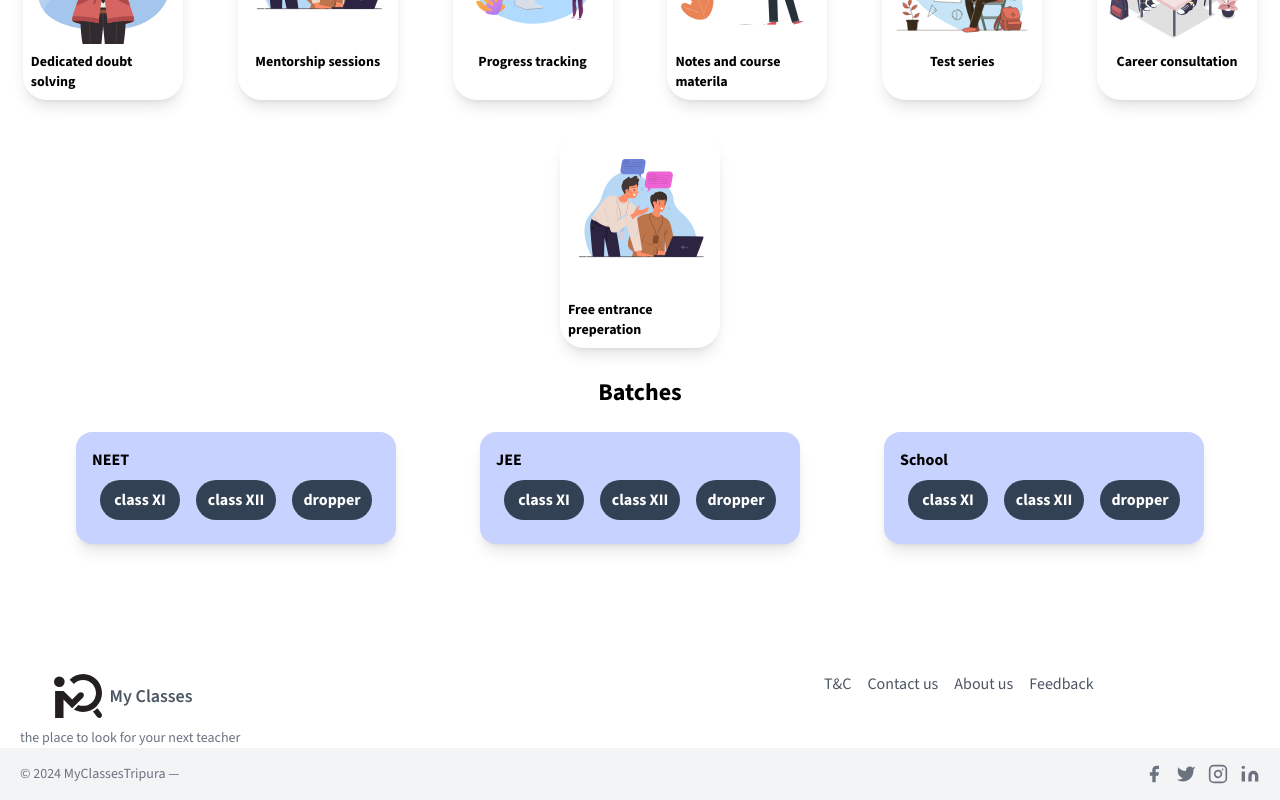
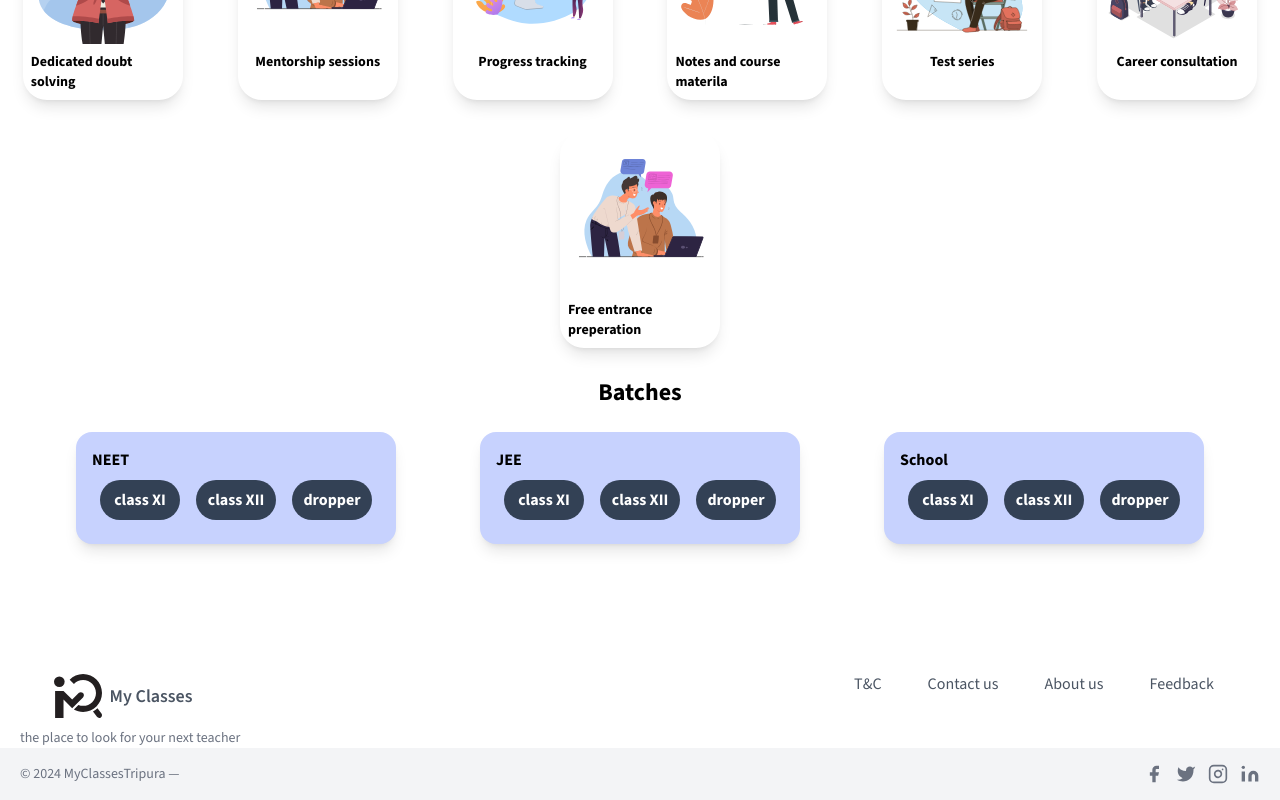
Before and after one commit to joydeep808/My_classes, a Next.js app in the folder nextjs-application/: page / in a window 1280 px wide. Shown: the part 1166-1966 px from the top of the page. Built offline with nearby package versions, Linux system fonts and the light colour scheme.

Commit message:
Update footer.tsx

```diff
--- a/nextjs-application/app/ui/footer.tsx
+++ b/nextjs-application/app/ui/footer.tsx
@@ -11,7 +11,7 @@ export default function Footer(){
                 <div className="flex-grow flex flex-wrap md:pl-20 -mb-10 md:mt-0 mt-10 md:text-left text-center">
                     <div className="lg:w-1/2  w-full px-4 ml-auto">
 
-                        <nav className="list-none mb-10 flex gap-4">
+                        <nav className="list-none mb-10 flex gap-4 justify-evenly">
 
                             <a className="text-gray-600 hover:text-gray-800">T&C</a>
 
```
